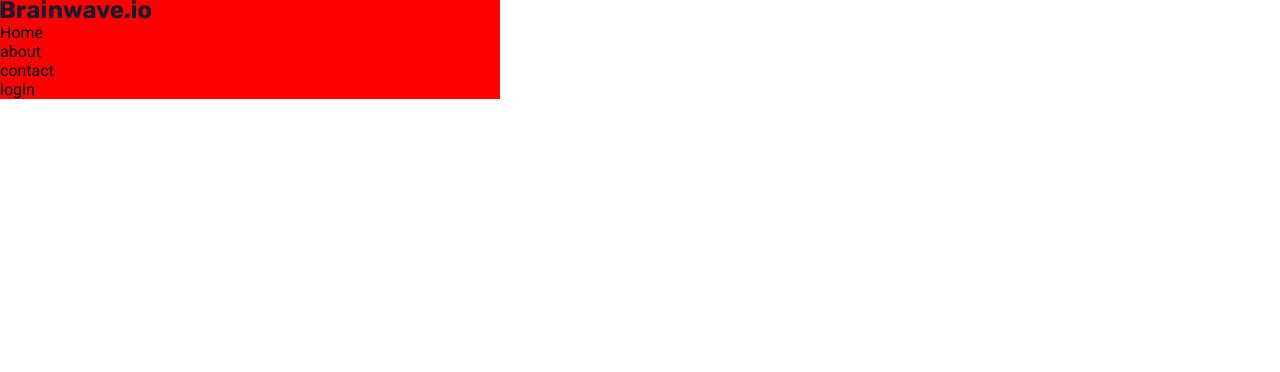
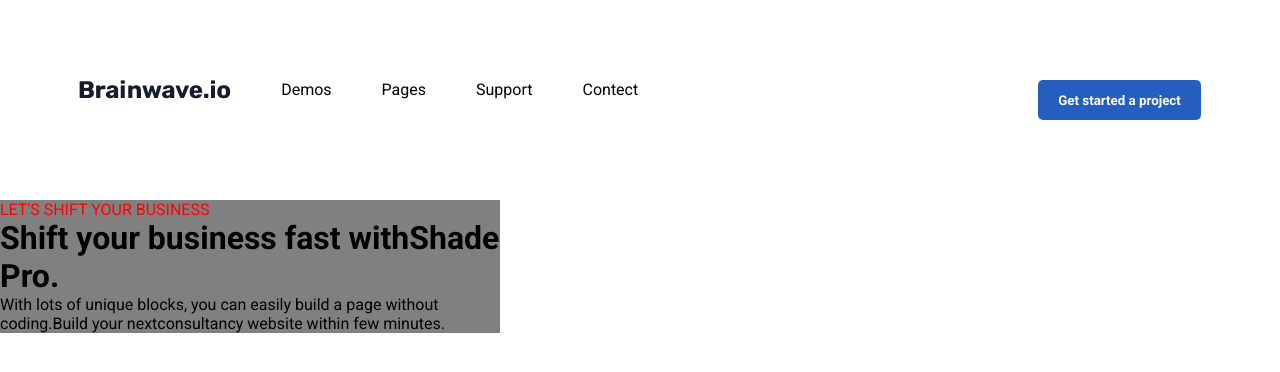
Before and after one commit to iamjuu/landing-page-react-js, a React (Vite) app: page / in a window 1280 px wide. Shown: the top 372 px of the page. Built offline with nearby package versions, Linux system fonts and the light colour scheme.

Commit message:
navbar completed

```diff
--- a/src/App.jsx
+++ b/src/App.jsx
@@ -1,12 +1,11 @@
-import Navbar from './components/nav/navbar'
 import './App.css'
-
+import Home from './pages/Home'
 function App() {
 
   return (
     <>
 
-        <Navbar/>
+       <Home/>
 
     </>
   )
--- /dev/null
+++ b/src/components/Button/Button.jsx
@@ -0,0 +1,11 @@
+import React from 'react';
+import {NavBtn} from "../Button/ButtonStyle"
+const Button = ({data}) => {
+  return (
+   <>
+   <NavBtn>{data}</NavBtn>
+   </>
+  );
+}
+
+export default Button;
--- /dev/null
+++ b/src/components/Button/ButtonStyle.jsx
@@ -0,0 +1,18 @@
+import styled from 'styled-components';
+
+export const NavBtn = styled.button`
+  width: auto;
+  height: 40px;
+  background-color: rgba(37, 94, 190, 1);
+  color: #fff;
+  font-weight: bold;
+  border: none;
+  border-radius: 5px;
+  padding: 0 20px;
+  cursor: pointer;
+  transition: background-color 0.3s;
+
+  &:hover {
+    background-color: rgba(37, 94, 190, 0.8);
+  }
+`;
--- a/src/components/nav/navbar.jsx
+++ b/src/components/nav/navbar.jsx
@@ -1,19 +1,35 @@
-import React from 'react'
-import logo from '../../assets/shadepro.png'
-import { Container } from './navbarStyle'
-function navbar() {
+import React, { useState } from "react";
+import logo from "../../assets/shadepro.png";
+import { Container, Nav, Ul,Li } from "./navbarStyle";
+import ButtonNav from "../Button/Button";
+
+function Navbar() {
+  const [nav, setNav] = useState(["Demos", "Pages", "Support", "Contect"]);
+
   return (
+    // section 1
+    <div>
+
+
     <Container>
+      {/* navbar  */}
+      <Nav>
+        <div>
+          <Ul>
+            <img src={logo} alt="Logo" />
+            {nav.map((item, index) => (
+              <Li key={index}>{item}</Li>
+            ))}
+          </Ul>
+        </div>
+        <div>
+          <ButtonNav  data={'Get started a project'} />
+        </div>
+      </Nav>
+    </Container>
 
-      <img src={logo} alt="" />
-      <ul>
-      <li>Home</li>
-      <li>about</li>
-      <li>contact</li>
-      <li>login</li>
-      </ul>
-      </Container>
-  )
+    </div>
+  );
 }
 
-export default navbar
+export default Navbar;
--- a/src/components/nav/navbarStyle.jsx
+++ b/src/components/nav/navbarStyle.jsx
@@ -2,7 +2,33 @@ import styled from 'styled-components'
 
 
 export const Container = styled.div`
- background-color: red;
- width:500px;
- heigth:200px;
+
+  width: 100%;
+  height: 200px;
+  display: flex;
+  justify-content: center;
+  align-items: center;
+
 `
+
+
+export  const  Nav = styled.div`
+gap:400px;
+   display:flex;
+ `
+
+
+
+ export const Ul = styled.div`
+   list-style: none;
+   display: flex;
+   gap: 50px;
+
+
+ `;
+ export const Li = styled.li`
+  &:hover {
+    color: blue;
+    transition: background-color 0.3s, color 0.3s;
+  }
+`;
--- /dev/null
+++ b/src/components/section/Section.jsx
@@ -0,0 +1,13 @@
+import React from 'react';
+import {Sectionpara,Section1} from '../section/sectionStyle'
+const Section = () => {
+  return (
+    <Section1>
+    <Sectionpara>LET'S SHIFT YOUR BUSINESS</Sectionpara>
+    <h1>Shift your business fast  withShade Pro.</h1>
+    <p>With lots of unique blocks, you can  easily build a page without coding.Build your nextconsultancy website within  few minutes.</p>
+    </Section1>
+  );
+}
+
+export default Section;
--- /dev/null
+++ b/src/components/section/sectionStyle.jsx
@@ -0,0 +1,10 @@
+import styled from 'styled-components'
+
+export const Sectionpara = styled.p`
+color:red;
+`
+
+export const Section1 = styled.div`
+width:500px;
+background-color:gray;
+`
--- /dev/null
+++ b/src/pages/Home.jsx
@@ -0,0 +1,15 @@
+import React from 'react';
+import Navbar from '../components/nav/navbar'
+import Section from '../components/section/Section';
+
+const Home = () => {
+  return (
+    <div>
+ <Navbar/>
+ < Section/>
+
+    </div>
+  );
+}
+
+export default Home;
```
